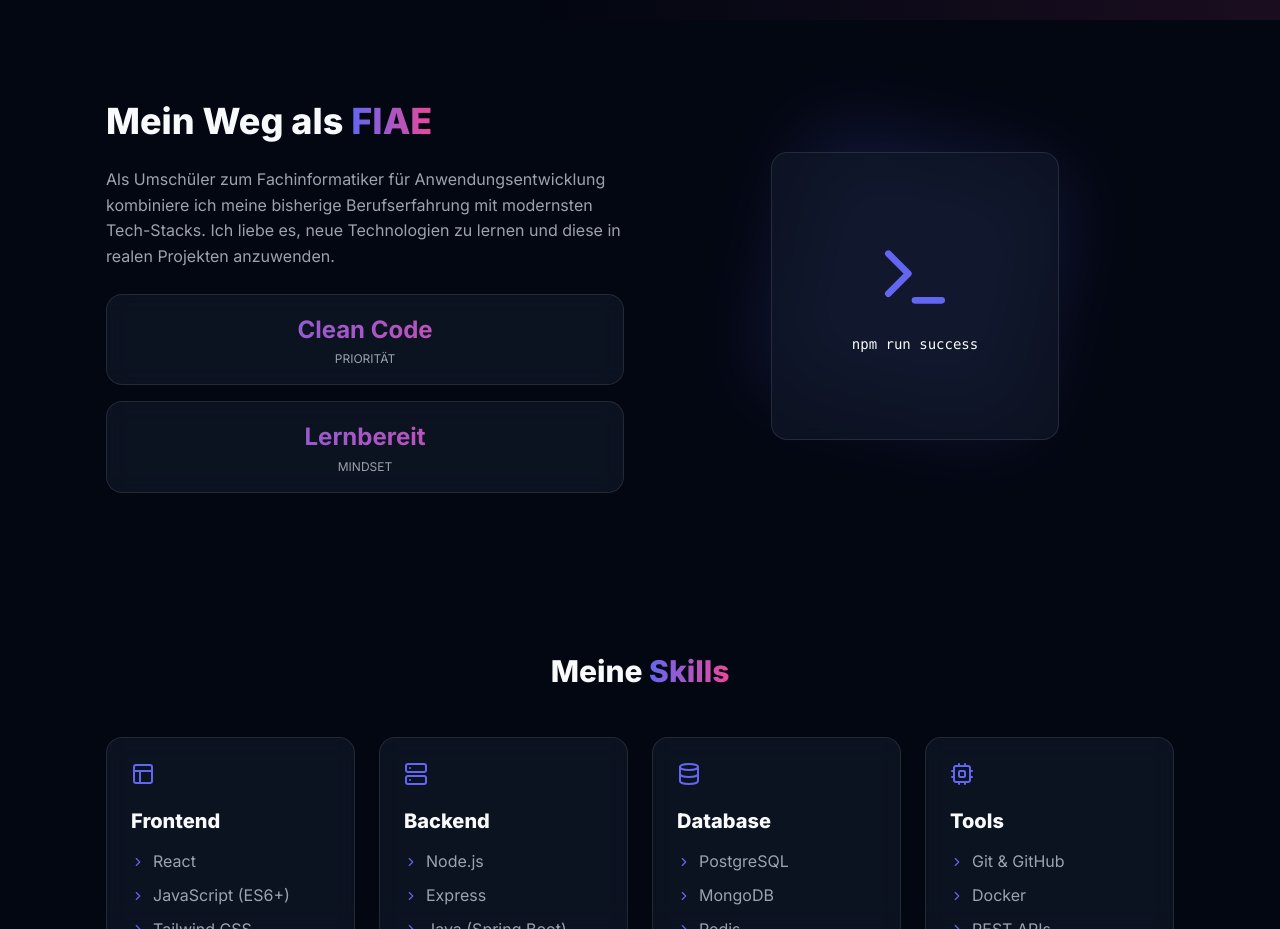
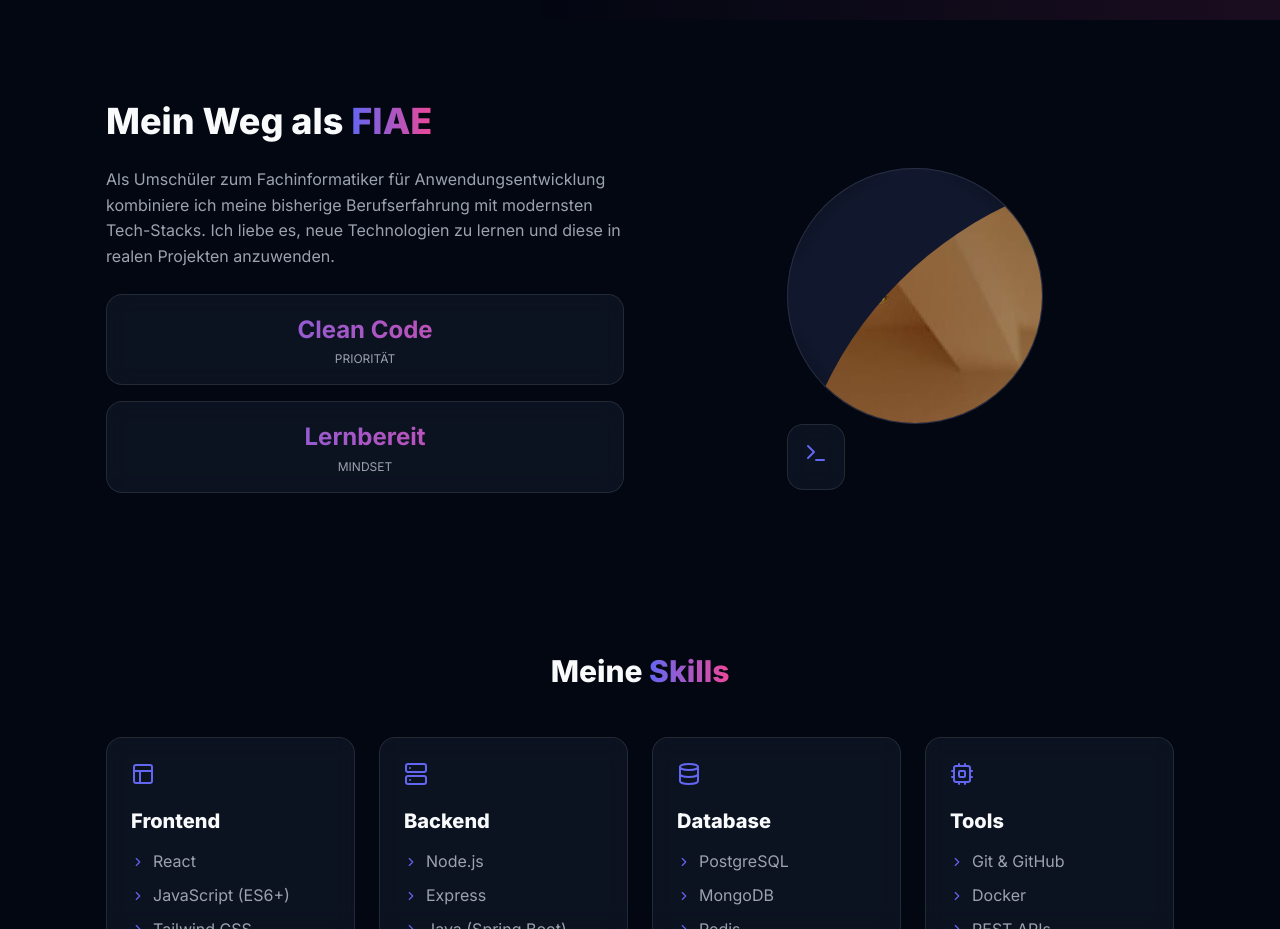
Before and after one commit to Semkodi/Portfolio, a React (Vite) app: page / in a window 1280 px wide. Shown: the part 780-1709 px from the top of the page. Built offline with nearby package versions, Linux system fonts and the light colour scheme.

Commit message:
Update: Neues Profilbild und optimierte Darstellung

```diff
--- a/src/App.jsx
+++ b/src/App.jsx
@@ -100,10 +100,24 @@ const About = () => {
                     viewport={{ once: true }}
                     className="relative flex justify-center"
                 >
-                    <div className="w-64 h-64 bg-primary rounded-3xl rotate-12 absolute -z-10 opacity-20 blur-2xl"></div>
-                    <div className="glass p-8 w-72 aspect-square flex flex-col justify-center items-center">
-                        <Terminal size={80} className="text-primary mb-4" />
-                        <p className="font-mono text-sm">npm run success</p>
+                    <div className="w-64 h-64 bg-primary rounded-full absolute -z-10 opacity-20 blur-3xl"></div>
+                    <div className="relative group">
+                        <div className="w-64 h-64 md:w-80 md:h-80 rounded-full overflow-hidden border-4 border-primary/20 p-2 glass transition-all duration-700 group-hover:border-primary/50 group-hover:scale-[1.02]">
+                            <img
+                                src="/profile.jpg"
+                                alt="Profile"
+                                className="w-full h-full object-cover object-center rounded-full grayscale hover:grayscale-0 transition-all duration-500"
+                            />
+                        </div>
+                        <motion.div
+                            initial={{ rotate: 0 }}
+                            animate={{ rotate: 360 }}
+                            transition={{ duration: 20, repeat: Infinity, ease: "linear" }}
+                            className="absolute inset-0 rounded-full border-2 border-dashed border-primary/30 -m-4 pointer-events-none"
+                        ></motion.div>
+                        <div className="absolute -bottom-2 -right-2 glass p-4 rounded-2xl shadow-xl">
+                            <Terminal size={24} className="text-primary" />
+                        </div>
                     </div>
                 </motion.div>
             </div>
```
Also changed, not shown: public/profile.jpg (added), 1 other file (tests, documents, lock files or other folders).
